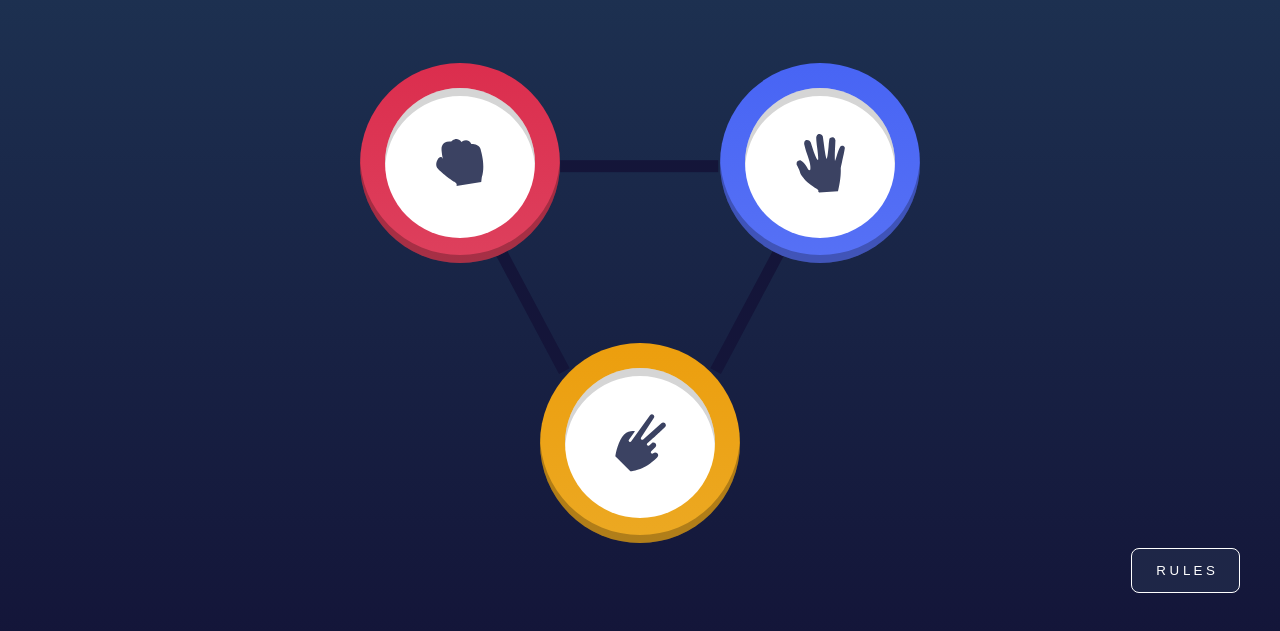
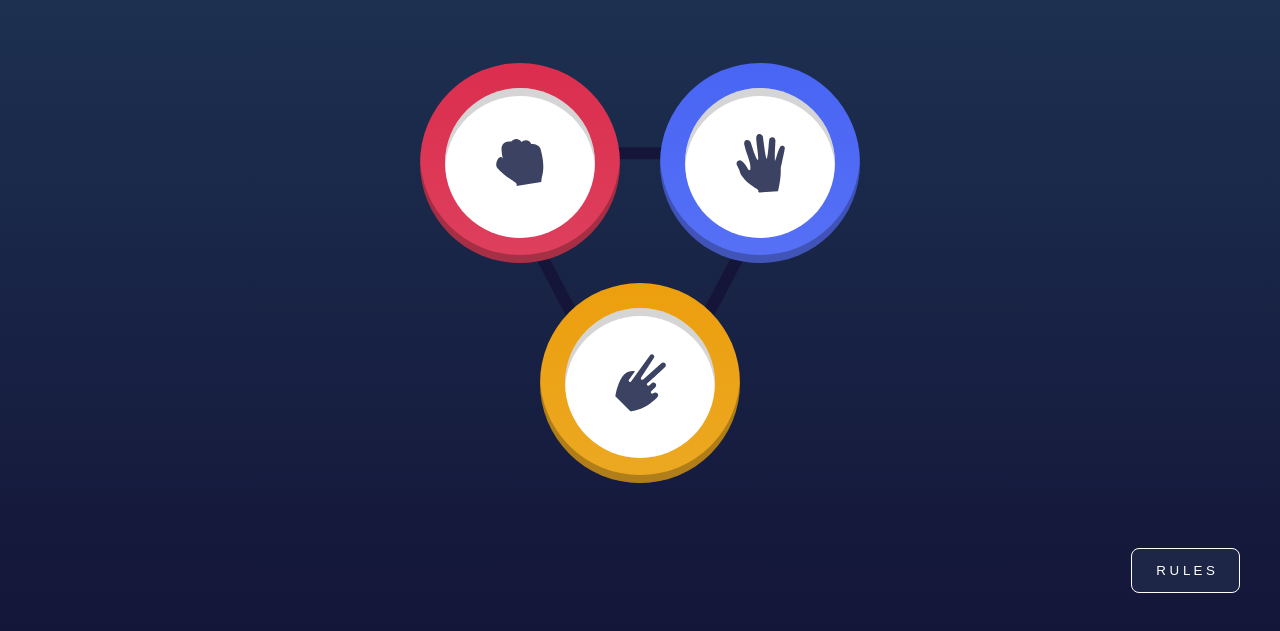
Before and after one commit to Rustamxon7/rock-paper-scissors, a plain HTML site: page index.html in a window 1280 px wide. Shown: the part 167-798 px from the top of the page. Drawn offline with Linux system fonts and the light colour scheme.

Commit message:
Update styling

```diff
--- a/style.css
+++ b/style.css
@@ -94,7 +94,7 @@ html {
   align-items: center;
   justify-content: center;
   width: 80%;
-  gap: 8rem;
+  gap: 2rem;
   flex-wrap: wrap;
   position: relative;
 }
```
